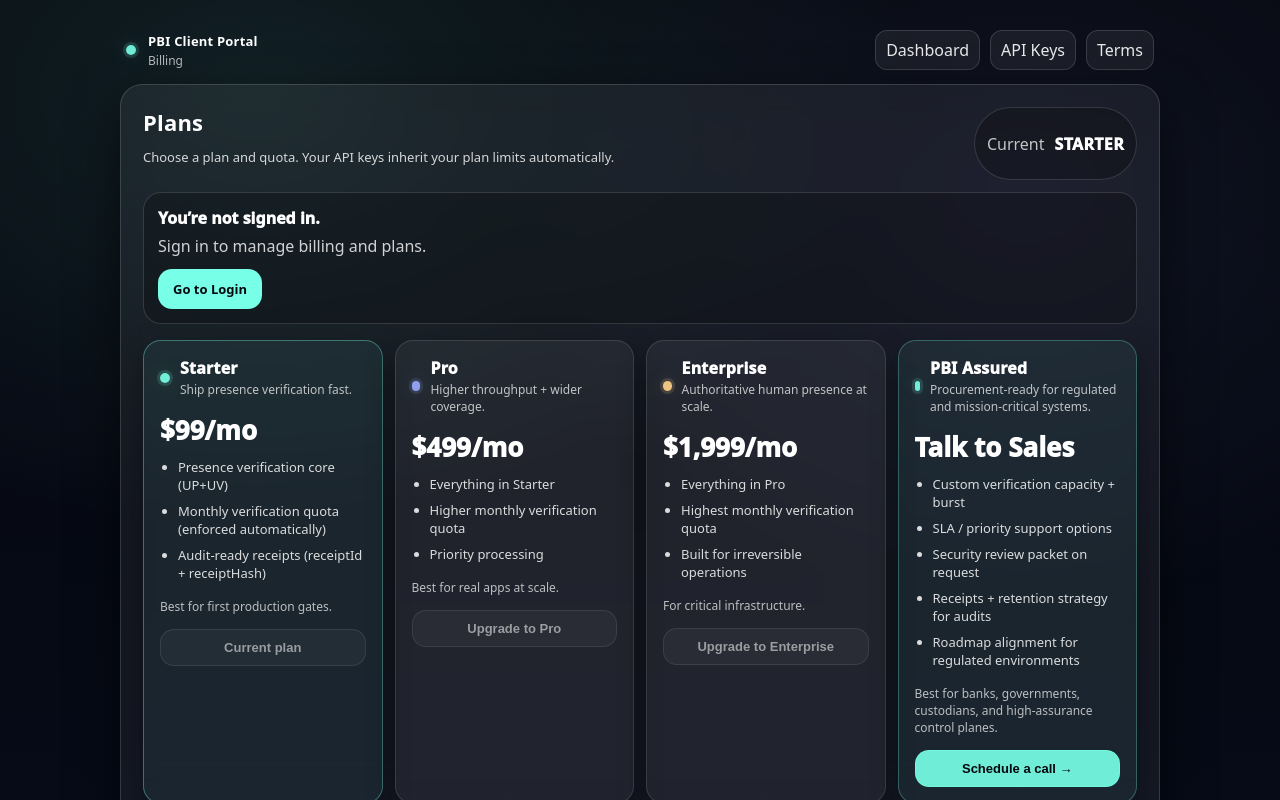
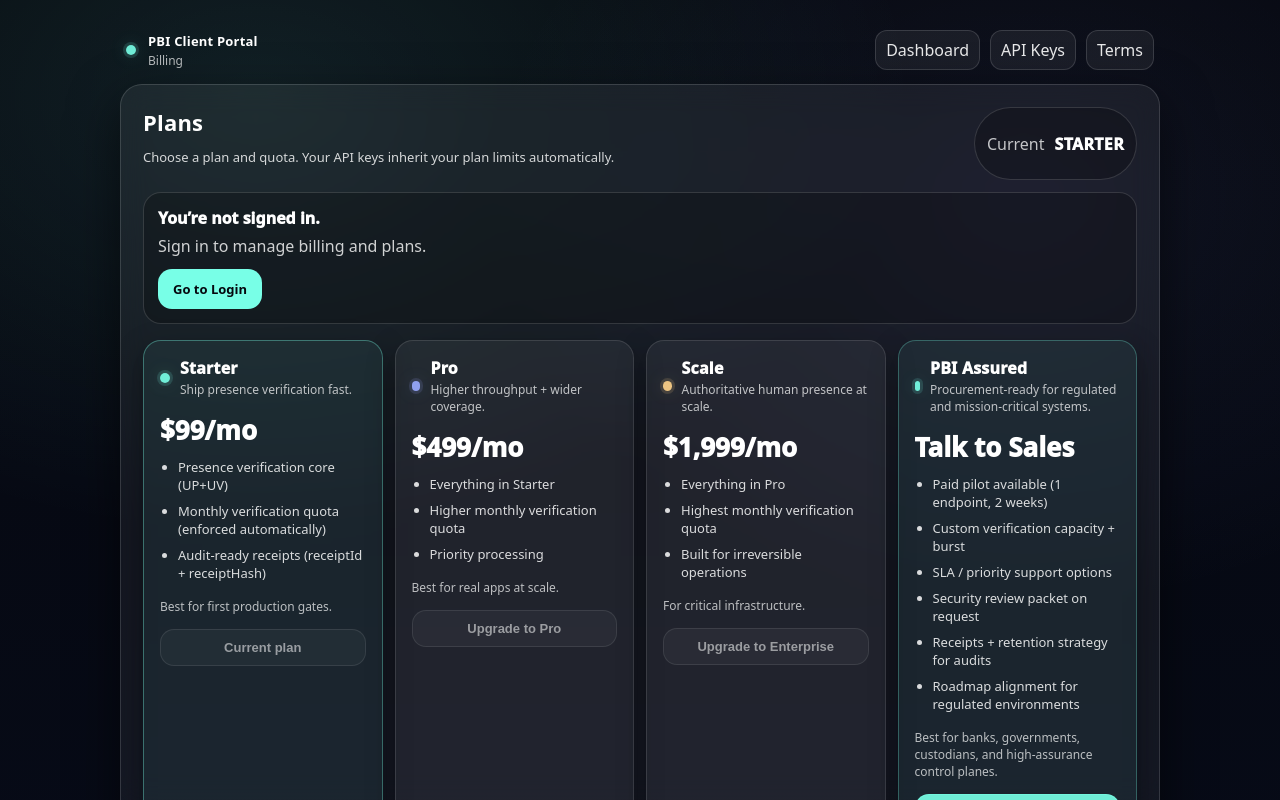
Before and after one commit to kojibai/pbi-enterprise-api, a Next.js app in the folder apps/portal/: page /billing in a window 1280 px wide. Built offline with nearby package versions, Linux system fonts and the light colour scheme; no server answers.

Commit message:
update plan titles

```diff
--- a/apps/portal/src/pages/billing/index.tsx
+++ b/apps/portal/src/pages/billing/index.tsx
@@ -312,7 +312,7 @@ export default function BillingIndex() {
 
             <PlanCard
               current={currentPlan === "enterprise"}
-              title="Enterprise"
+              title="Scale"
               subtitle="Authoritative human presence at scale."
               highlights={["Everything in Pro", "Highest monthly verification quota", "Built for irreversible operations"]}
               price={`${PLAN_PRICE.enterprise}/mo`}
@@ -345,6 +345,7 @@ export default function BillingIndex() {
 
               <ul style={ulStyle}>
                 {[
+                "Paid pilot available (1 endpoint, 2 weeks)",
                   "Custom verification capacity + burst",
                   "SLA / priority support options",
                   "Security review packet on request",
--- a/apps/portal/src/pages/index.tsx
+++ b/apps/portal/src/pages/index.tsx
@@ -481,6 +481,7 @@ POST /v1/pbi/verify     { assertion }
   tagline="Procurement-ready. Higher limits, governance support, and enterprise guarantees."
   bestFor="Best for: banks, governments, platforms, custodians, and mission-critical control planes."
   bullets={[
+    "Paid pilot available (1 endpoint, 2 weeks)",
     "Custom verification capacity + burst",
     "SLA / priority support options",
     "Security review packet on request",
```
Lines whose indentation alone changed are shown as unchanged.
